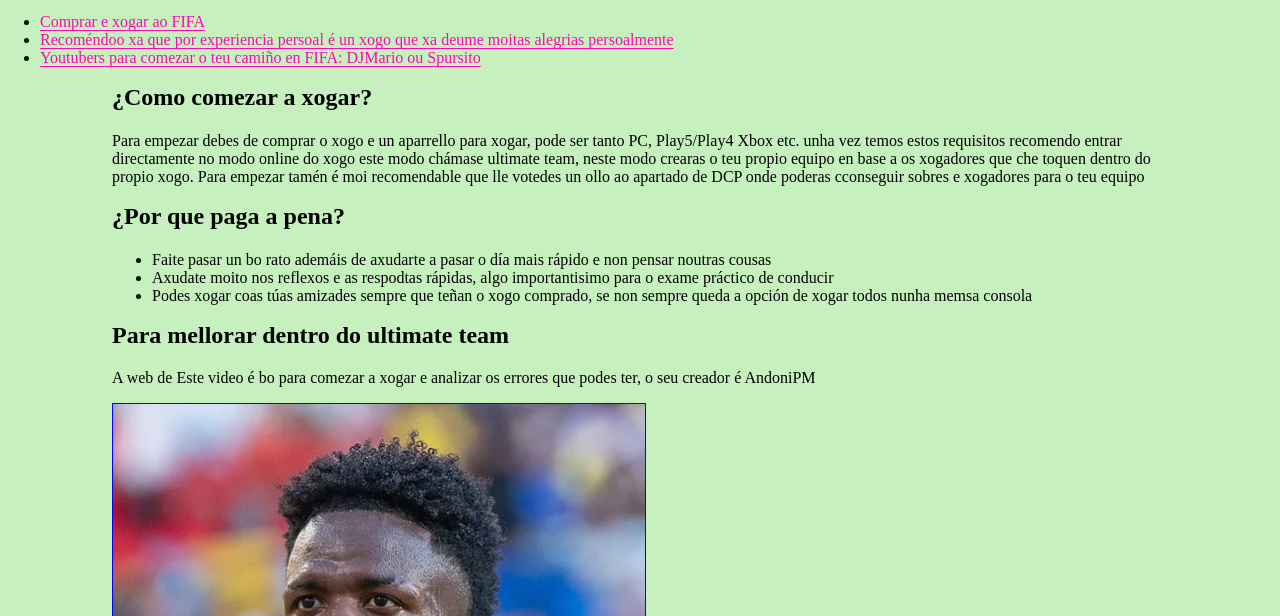
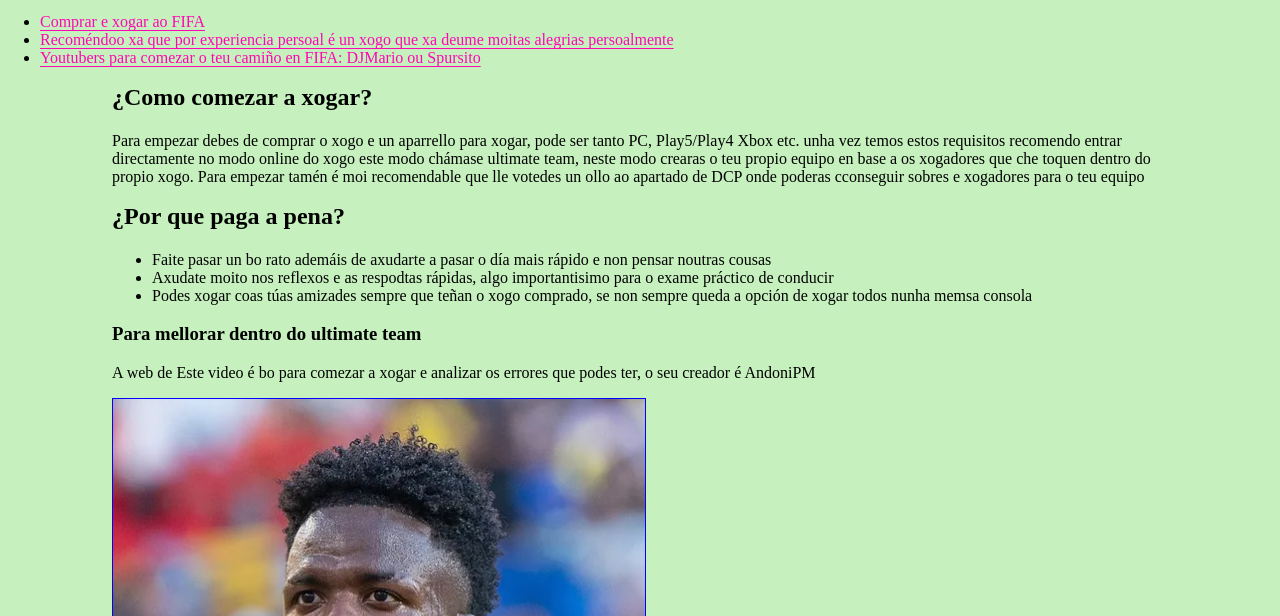
Before and after one commit to xianfdz11/web, a plain HTML site: page index.html in a window 1280 px wide. Shown: the part 184-800 px from the top of the page. Drawn offline with Linux system fonts and the light colour scheme.

Commit message:
Cambio de h2 a h3

```diff
--- a/index.html
+++ b/index.html
@@ -40,7 +40,7 @@
             </ul>
         </section>
         <section id="fonte">
-            <h2>Para mellorar dentro do ultimate team</h2>
+            <h3>Para mellorar dentro do ultimate team</h3>
             <p>
                 A web de
                 <a href="https://youtu.be/RfclLoYiQdY?si=W9WMmQdV3beHlj3a"> </a> Este video é bo para comezar a xogar e analizar os errores que podes ter, o seu creador é AndoniPM
```
